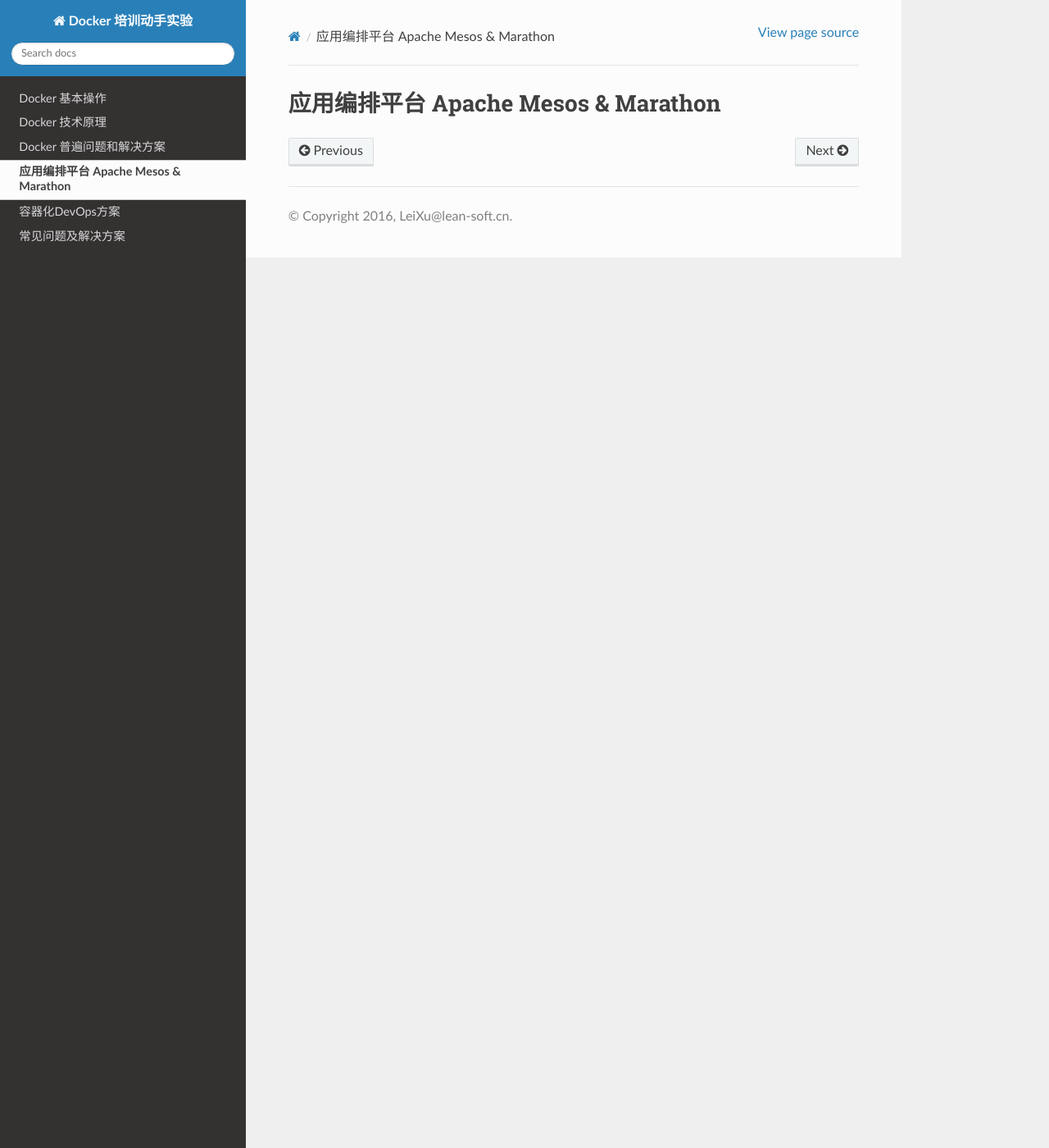
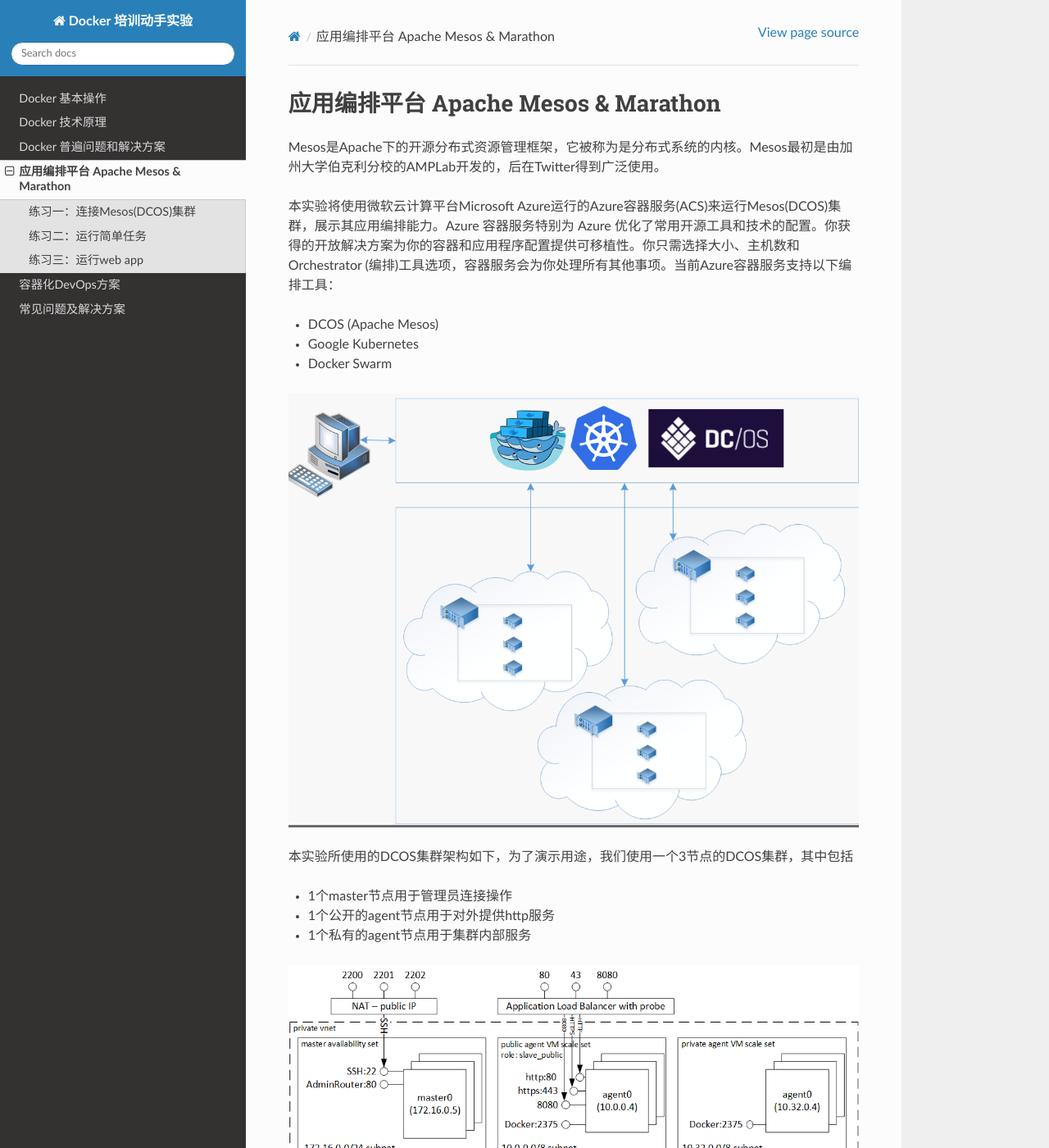
Before and after one commit to lean-soft/docker-training-hols, a Sphinx documentation site: the page built from docs/04-apahce-mesos/index.rst, in a window 1280 px wide and 1400 px high. Shown: the whole window at 82% size. Built offline with Sphinx 7.4.7 and the Read the Docs theme 2.0.0, drawn with Linux system fonts in a browser that asks for light colours; pages that are not in the unit, such as notebooks, are missing from menus; the version number could not be read and is left out; some of the changed text lies outside the part shown.

```diff
--- /dev/null
+++ b/docs/04-apahce-mesos/02-run-simple-job.rst
@@ -0,0 +1,2 @@
+练习二：运行简单任务
+~~~~~~~~~~~~~~~~~~~~~~~~~~~~~~~~~~
--- /dev/null
+++ b/docs/04-apahce-mesos/03-run-php-sample.rst
@@ -0,0 +1,2 @@
+练习三：运行web app
+~~~~~~~~~~~~~~~~~~~~~~~~~~~~~~~~~~
--- a/docs/04-apahce-mesos/index.rst
+++ b/docs/04-apahce-mesos/index.rst
@@ -1,2 +1,29 @@
 应用编排平台 Apache Mesos & Marathon
 ------------------------------------
+
+Mesos是Apache下的开源分布式资源管理框架，它被称为是分布式系统的内核。Mesos最初是由加州大学伯克利分校的AMPLab开发的，后在Twitter得到广泛使用。
+
+本实验将使用微软云计算平台Microsoft Azure运行的Azure容器服务(ACS)来运行Mesos(DCOS)集群，展示其应用编排能力。Azure 容器服务特别为 Azure 优化了常用开源工具和技术的配置。你获得的开放解决方案为你的容器和应用程序配置提供可移植性。你只需选择大小、主机数和 Orchestrator (编排)工具选项，容器服务会为你处理所有其他事项。当前Azure容器服务支持以下编排工具：
+
+- DCOS (Apache Mesos)
+- Google Kubernetes
+- Docker Swarm
+
+.. figure:: images/acs-cluster-new.png
+
+本实验所使用的DCOS集群架构如下，为了演示用途，我们使用一个3节点的DCOS集群，其中包括
+
+- 1个master节点用于管理员连接操作
+- 1个公开的agent节点用于对外提供http服务
+- 1个私有的agent节点用于集群内部服务
+
+.. figure:: images/dcos.png
+
+**练习列表**
+
+.. toctree::
+   :titlesonly:
+
+   01-connect
+   02-run-simple-job
+   03-run-php-sample
```
Also changed, not shown: docs/04-apahce-mesos/01-connect.rst (added, +75 -0 lines), docs/03-common-challenges/index.rst (line endings or trailing spaces), docs/04-apahce-mesos/images/01-connect-dcos-01.png (added), docs/04-apahce-mesos/images/01-connect-dcos-02.png (added), docs/04-apahce-mesos/images/01-connect-firefox-01.png (added), docs/04-apahce-mesos/images/01-connect-putty-01.png (added), docs/04-apahce-mesos/images/01-connect-putty-02.png (added), docs/04-apahce-mesos/images/01-connect-putty-03.png (added), docs/04-apahce-mesos/images/01-connect-putty-04.png (added), docs/04-apahce-mesos/images/01-connect-putty-05.png (added), docs/04-apahce-mesos/images/acs-cluster-new.png (added), docs/04-apahce-mesos/images/dcos.png (added).
